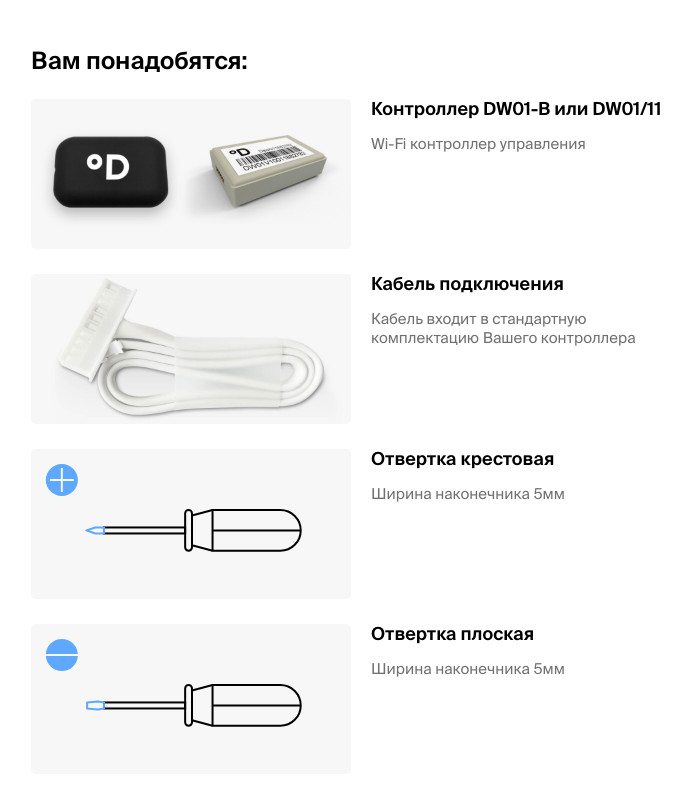
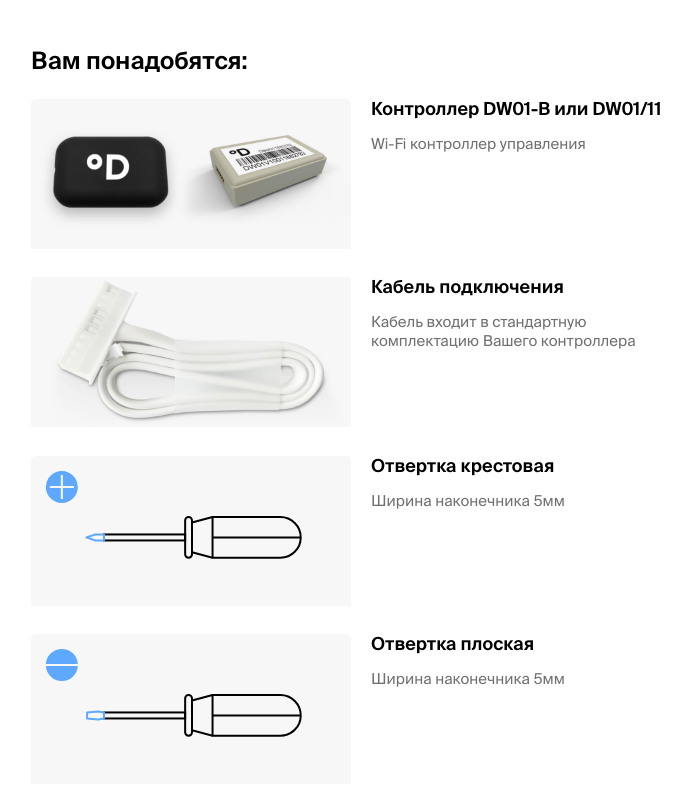
Before and after one commit to Antibreez/wifi-setting-manual, a website: page source/installation.html in a window 1280 px wide. Shown: the part 538-1329 px from the top of the page, without its empty margins (279-970 px from the left). Drawn offline with nearby package versions, Linux system fonts and the light colour scheme; some packages are replaced by stand-ins of ours; files that its build step writes are made by us from their sources; a script that the page names is missing; files whose address does not match are found by name.

Commit message:
Исправляет ошибки

```diff
--- a/source/installation.html
+++ b/source/installation.html
@@ -52,7 +52,9 @@
         <h2 class="equipment__title">Вам понадобятся:</h2>
         <div class="equipment__wrapper">
           <div class="equipment__item">
-            <div class="equipment__image  equipment__image--dw01-b_11"></div>
+            <div class="equipment__image  equipment__image--dw01-b_11">
+              <img src="img/dw01-b_11.jpg" alt="Контроллер">
+            </div>
             <div class="equipment__content">
               <h3 class="equipment__item-title">
                 Контроллер DW01-B или DW01/11
@@ -63,7 +65,9 @@
             </div>
           </div>
           <div class="equipment__item">
-            <div class="equipment__image  equipment__image--cable-white"></div>
+            <div class="equipment__image  equipment__image--cable-white">
+              <img src="img/cable-white.jpg" alt="Кабель подключения">
+            </div>
             <div class="equipment__content">
               <h3 class="equipment__item-title">
                 Кабель подключения
@@ -74,7 +78,9 @@
             </div>
           </div>
           <div class="equipment__item">
-            <div class="equipment__image  equipment__image--crosshead-sd"></div>
+            <div class="equipment__image  equipment__image--crosshead-sd">
+              <img src="img/crosshead-sd.svg" alt="Отвертка крестовая">
+            </div>
             <div class="equipment__content">
               <h3 class="equipment__item-title">
                 Отвертка крестовая
@@ -85,7 +91,9 @@
             </div>
           </div>
           <div class="equipment__item">
-            <div class="equipment__image  equipment__image--flat-sd"></div>
+            <div class="equipment__image  equipment__image--flat-sd">
+              <img src="img/flat-sd.svg" alt="Отвертка плоская">
+            </div>
             <div class="equipment__content">
               <h3 class="equipment__item-title">
                 Отвертка плоская
--- a/source/scss/blocks/equipment.scss
+++ b/source/scss/blocks/equipment.scss
@@ -26,51 +26,57 @@
   &__image {
     width: 320px;
     min-width: 320px;
-    height: 150px;
+    min-height: 150px;
     margin-right: 20px;
 
     border-radius: 5px;
     background-size: cover;
+    overflow: hidden;
 
-    &--dw01-b_11 {
-      background-image: url('../img/dw01-b_11.jpg');
-    }
+    // &--dw01-b_11 {
+    //   background-image: url('../img/dw01-b_11.jpg');
+    // }
 
-    &--dw01-b {
-      background-image: url('../img/dw01-b.jpg');
-    }
+    // &--dw01-b {
+    //   background-image: url('../img/dw01-b.jpg');
+    // }
 
-    &--dw01-11 {
-      background-image: url('../img/dw01-11.jpg');
-    }
+    // &--dw01-11 {
+    //   background-image: url('../img/dw01-11.jpg');
+    // }
 
-    &--cable-white {
-      background-image: url('../img/cable-white.jpg');
-    }
+    // &--cable-white {
+    //   background-image: url('../img/cable-white.jpg');
+    // }
 
-    &--cable-black {
-      background-image: url('../img/cable-black.jpg');
-    }
+    // &--cable-black {
+    //   background-image: url('../img/cable-black.jpg');
+    // }
 
-    &--cable-blue {
-      background-image: url('../img/cable-blue.jpg');
-    }
+    // &--cable-blue {
+    //   background-image: url('../img/cable-blue.jpg');
+    // }
 
-    &--cable-breen {
-      background-image: url('../img/cable-breen.jpg');
-    }
+    // &--cable-breen {
+    //   background-image: url('../img/cable-breen.jpg');
+    // }
 
-    &--cable-red {
-      background-image: url('../img/cable-red.jpg');
-    }
+    // &--cable-red {
+    //   background-image: url('../img/cable-red.jpg');
+    // }
 
-    &--crosshead-sd {
-      background-image: url('../img/crosshead-sd.svg');
-    }
+    // &--crosshead-sd {
+    //   background-image: url('../img/crosshead-sd.svg');
+    // }
 
-    &--flat-sd {
-      background-image: url('../img/flat-sd.svg');
-    }
+    // &--flat-sd {
+    //   background-image: url('../img/flat-sd.svg');
+    // }
+  }
+
+  &__image img {
+    max-width: 100%;
+    height: auto;
   }
 
   &__item-title {
@@ -115,7 +121,8 @@
     &__image {
       width: 100%;
       height: auto;
-      padding-top: 47%;
+      min-height: auto;
+      //min-height: calc(95.8vw);
       margin-bottom: 48px;
     }
 
```
Also changed, not shown: build/css/style.css, build/css/style.min.css, build/installation.html, 1 other file.
